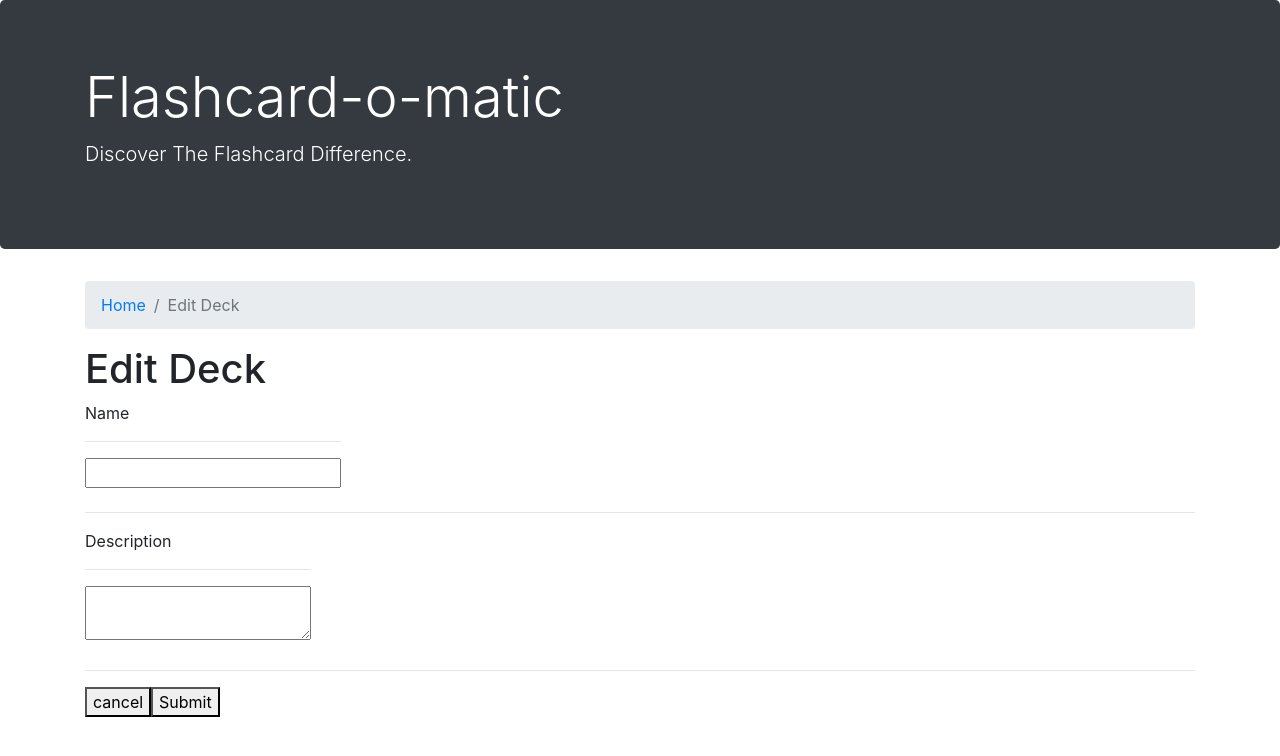
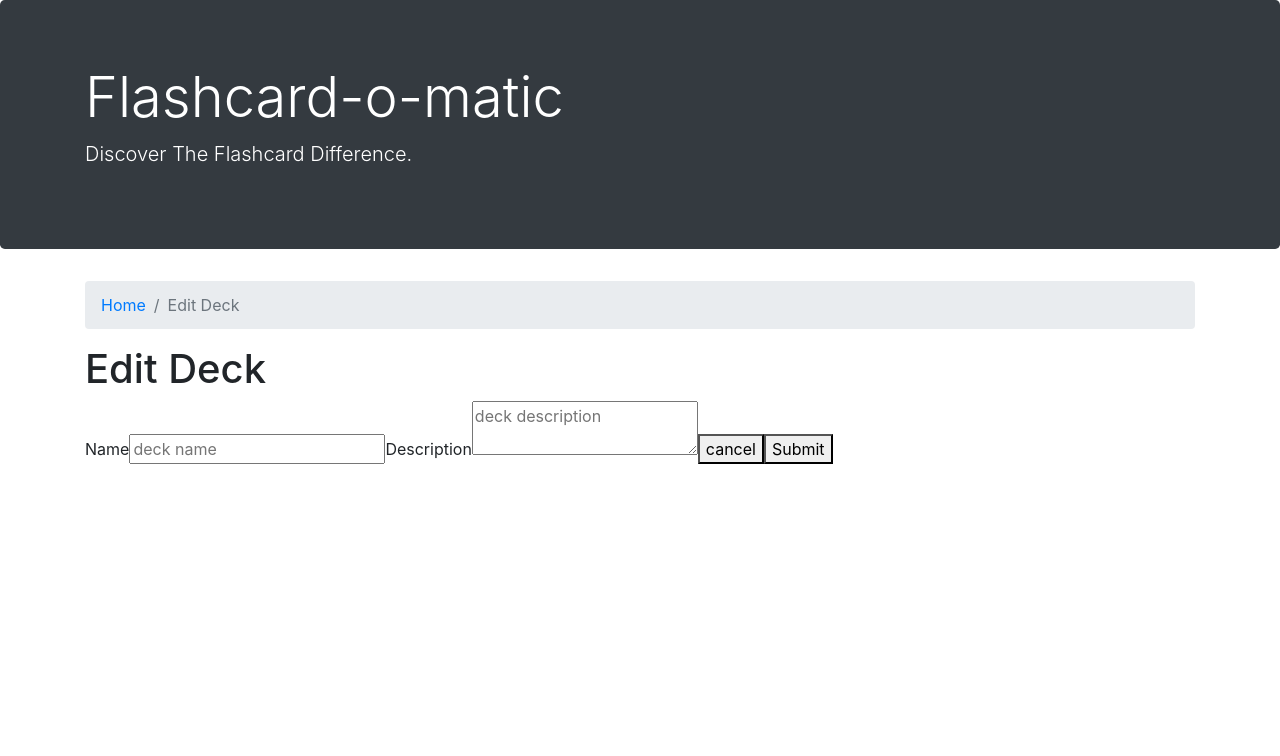
Before and after one commit to AndroidClasico/Study-Flashcards-App, a React (Create React App) app: page /decks/1/edit in a window 1280 px wide. Shown: the top 756 px of the page. Built offline with nearby package versions, Linux system fonts and the light colour scheme; a web font is replaced by a local one.

Commit message:
sept 27 working on form state

```diff
--- a/data/db.json
+++ b/data/db.json
@@ -9,12 +9,22 @@
       "name": "API calls",
       "description": "learn to make API calls and CRUD functionality",
       "id": 3
+    },
+    {
+      "name": "testinggg",
+      "description": "test",
+      "id": 4
+    },
+    {
+      "name": "dfgfgsd",
+      "description": "fdfzff",
+      "id": 5
     }
   ],
   "cards": [
     {
-      "front": "What path will match the follow Route?\n<Route>\n  <NotFound />\n</Route>",
-      "back": "All paths. A route with no path matches all URL's",
+      "front": "aaaaaaaaaaWhat path will match the follow Route?\n<Route>\n  <NotFound />\n</Route>",
+      "back": "aaaaaaaaAll paths. A route with no path matches all URL's",
       "deckId": 2,
       "id": 4
     },
@@ -30,6 +40,52 @@
       "back": "create, read, update, delete",
       "deckId": 3,
       "id": 7
+    },
+    {
+      "name": "",
+      "description": "",
+      "front": "dfd",
+      "back": "fdsfdsad",
+      "deckId": 2,
+      "id": 9
+    },
+    {
+      "name": "",
+      "description": "",
+      "front": "hi",
+      "back": "heeello",
+      "deckId": 2,
+      "id": 10
+    },
+    {
+      "name": "",
+      "description": "",
+      "front": "hi",
+      "back": "heeello",
+      "deckId": 2,
+      "id": 11
+    },
+    {
+      "name": "",
+      "description": "",
+      "front": "hi",
+      "back": "heeello",
+      "deckId": 2,
+      "id": 12
+    },
+    {
+      "card": [],
+      "front": "csard",
+      "back": "carddd",
+      "deckId": 2,
+      "id": 13
+    },
+    {
+      "card": [],
+      "front": "xccx",
+      "back": "cxzc",
+      "deckId": 5,
+      "id": 14
     }
   ]
 }
--- a/package.json
+++ b/package.json
@@ -6,6 +6,7 @@
     "@testing-library/jest-dom": "^4.2.4",
     "@testing-library/react": "^9.5.0",
     "@testing-library/user-event": "^7.2.1",
+    "axios": "^0.27.2",
     "cross-fetch": "^3.0.5",
     "react": "^16.13.1",
     "react-dom": "^16.13.1",
--- a/src/Cards/CardCreate.js
+++ b/src/Cards/CardCreate.js
@@ -1,5 +1,5 @@
 import React, { useState, useEffect } from "react";
-import { Link, useParams, useHistory } from "react-router-dom";
+import { useParams, useHistory } from "react-router-dom";
 import CardForm from "./CardForm";
 import { readDeck, createCard } from "../utils/api"
 
--- a/src/Decks/DeckCreate.js
+++ b/src/Decks/DeckCreate.js
@@ -31,6 +31,7 @@ function DeckCreate() {
                 </ol>
             </nav>
             <h1>Create Deck</h1>
+
             <DeckForm onCancel={cancel} onSubmit={submitHandler} />
         </>
     );
--- a/src/Decks/DeckEdit.js
+++ b/src/Decks/DeckEdit.js
@@ -1,7 +1,23 @@
 import React from "react";
-import { Link } from "react-router-dom";
+// import { useState } from "react";
+import { Link, useHistory } from "react-router-dom";
+import DeckForm from "./DeckForm";
+import { readDeck } from "../utils/api";
 
 function DeckEdit() {
+  const history = useHistory();
+
+  function submitHandler(deck) {
+      readDeck(deck).then((savedDeck) =>
+      history.push(`/decks/${savedDeck.id}`)
+      );
+  }
+
+  function cancel() {
+      history.goBack();
+  }
+
+
   return (
     <>
       <nav aria-label="breadcrumb">
@@ -19,20 +35,8 @@ function DeckEdit() {
 
       <div>
         <h1>Edit Deck</h1>
-        <form>
-          <label htmlFor="deck-name">
-            Name <hr></hr>
-            <input type="text" id="deck.id" name="deck-name" />
-          </label>
-          <hr></hr>
-          <label htmlFor="description">
-            Description <hr></hr>
-            <textarea type="text-box" id="description" name="description" />
-          </label>
-          <hr></hr>
-          <button>cancel</button>
-          <button>Submit</button>
-        </form>
+          <DeckForm onCancel={cancel} onSubmit={submitHandler}/>
+
       </div>
     </>
   );
--- a/src/Decks/DeckForm.js
+++ b/src/Decks/DeckForm.js
@@ -1,6 +1,7 @@
 import React, { useState } from "react";
 
 function DeckForm({
+  ducky,
   onCancel,
   onSubmit,
   initialState = { name: "", description: "" },
```
Also changed, not shown: src/utils/api/axios-calls.js (added, +67 -0 lines), 1 other file (tests, documents, lock files or other folders).
